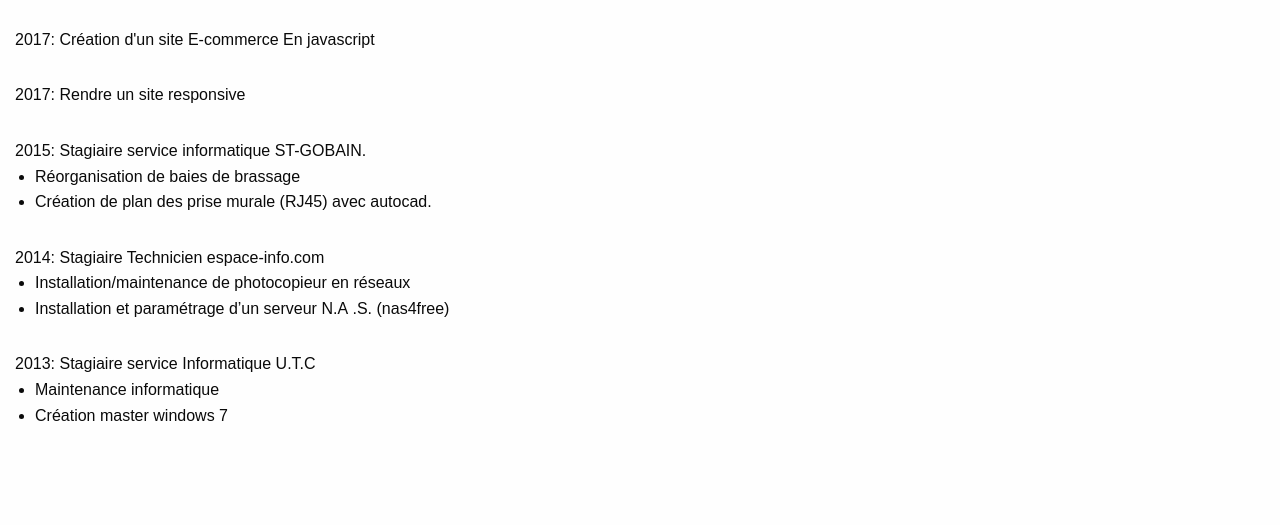
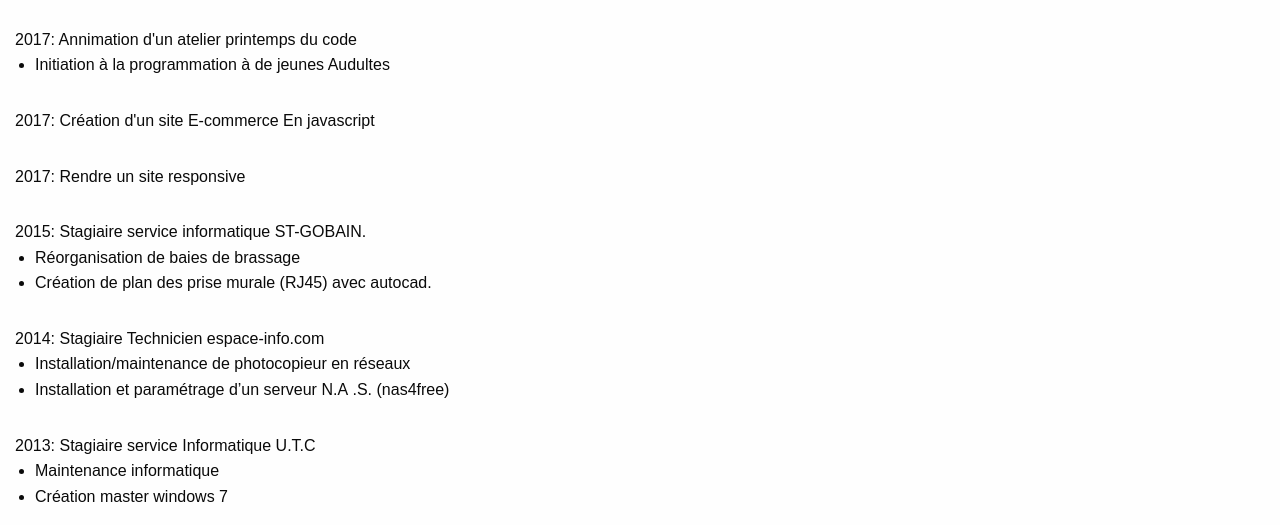
Before and after one commit to quentinpimont/quentinpimont.github.io, a website: page index.html at #!/experience in a window 1280 px wide. Shown: the part 519-1044 px from the top of the page. Before the commit the page ends 963 px from the top, so only its background shows below. Drawn offline with nearby package versions, Linux system fonts and the light colour scheme.

Commit message:
ajout printemp du code

```diff
--- a/assets/views/experience.html
+++ b/assets/views/experience.html
@@ -4,6 +4,9 @@
     </div>
     <div class="large-12 columns">
         <ul class="no-bullet heightSec">
+            <li>2017: Annimation d'un atelier printemps du code <ul>
+                    <li>Initiation à la programmation à de jeunes Audultes</li>
+                </ul></li>
             <li>2017: Création d'un site E-commerce En javascript</li>
             <li>2017: Rendre un site responsive</li>
             <li>2015: Stagiaire service informatique ST-GOBAIN. <ul>
```
